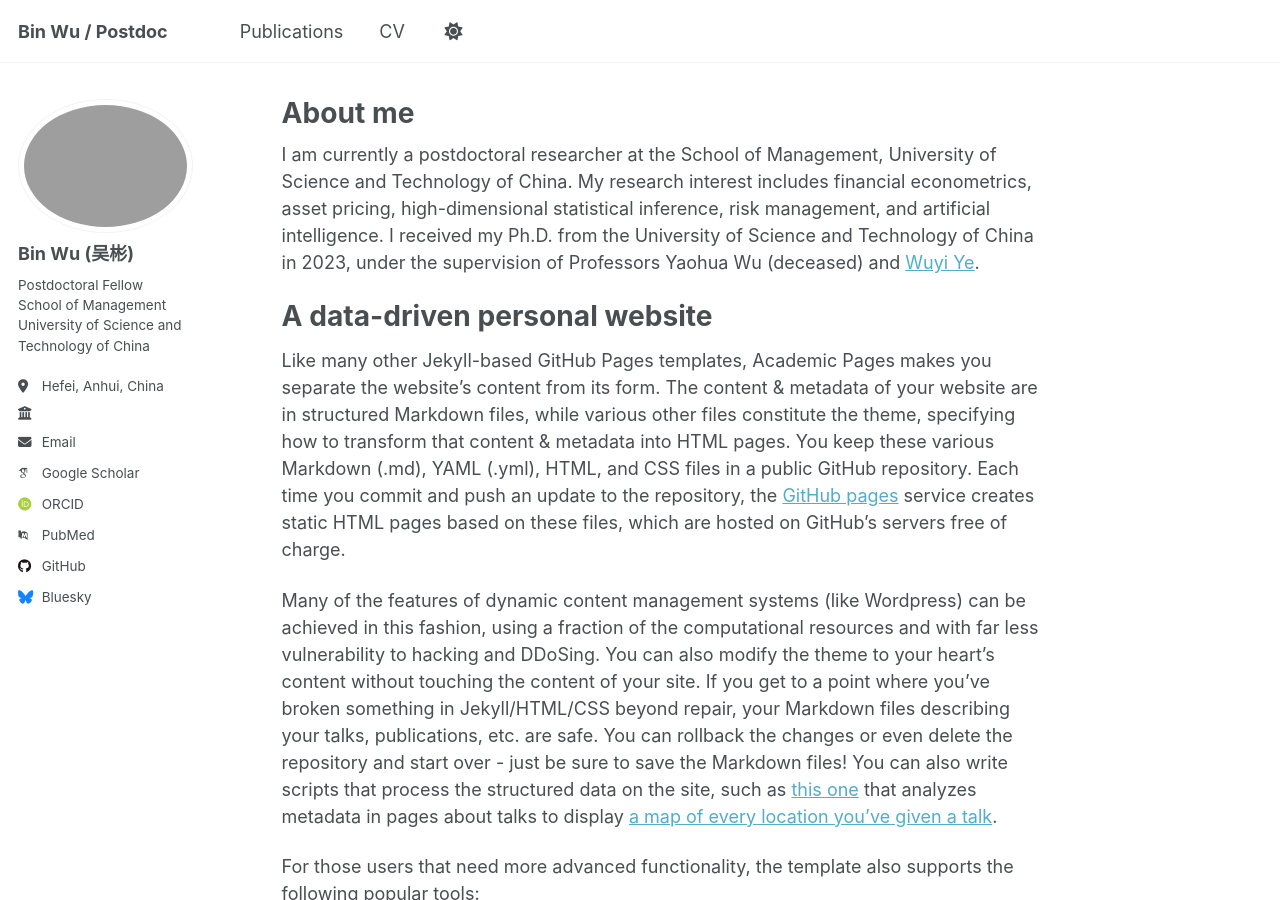
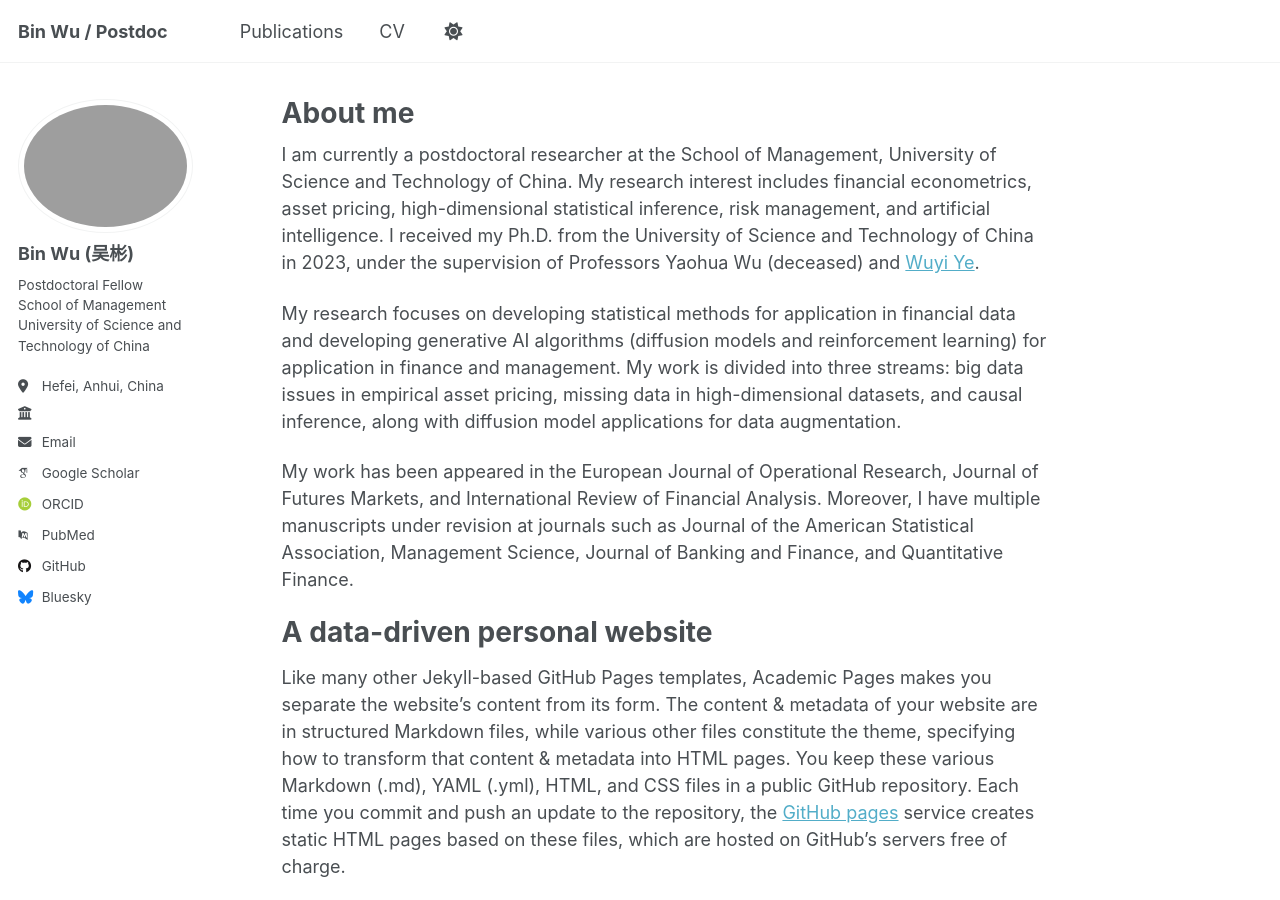
Before and after one commit to BinWu58/BinWu.github.io, a Jekyll site: the page built from _pages/about.md, in a window 1280 px wide and 900 px high. Built offline with Jekyll 4.4.1, drawn with Linux system fonts in a browser that asks for light colours; some web fonts are replaced; a script that is not in the unit is left out.

Commit message:
about.md

```diff
--- a/_pages/about.md
+++ b/_pages/about.md
@@ -8,6 +8,10 @@ redirect_from:
 ---
 
 I am currently a postdoctoral researcher at the School of Management, University of Science and Technology of China. My research interest includes financial econometrics, asset pricing, high-dimensional statistical inference, risk management, and artificial intelligence. I received my Ph.D. from the University of Science and Technology of China in 2023, under the supervision of Professors Yaohua Wu (deceased) and [Wuyi Ye](https://bs.ustc.edu.cn/chinese/profile-86.html).
+
+My research focuses on developing statistical methods for application in financial data and developing generative AI algorithms (diffusion models and reinforcement learning) for application in finance and management. My work is divided into three streams: big data issues in empirical asset pricing, missing data in high-dimensional datasets, and causal inference, along with diffusion model applications for data augmentation.
+
+My work has been appeared in the European Journal of Operational Research, Journal of Futures Markets, and International Review of Financial Analysis. Moreover, I have multiple manuscripts under revision at journals such as Journal of the American Statistical Association, Management Science, Journal of Banking and Finance, and Quantitative Finance.
 
 A data-driven personal website
 ======
```
